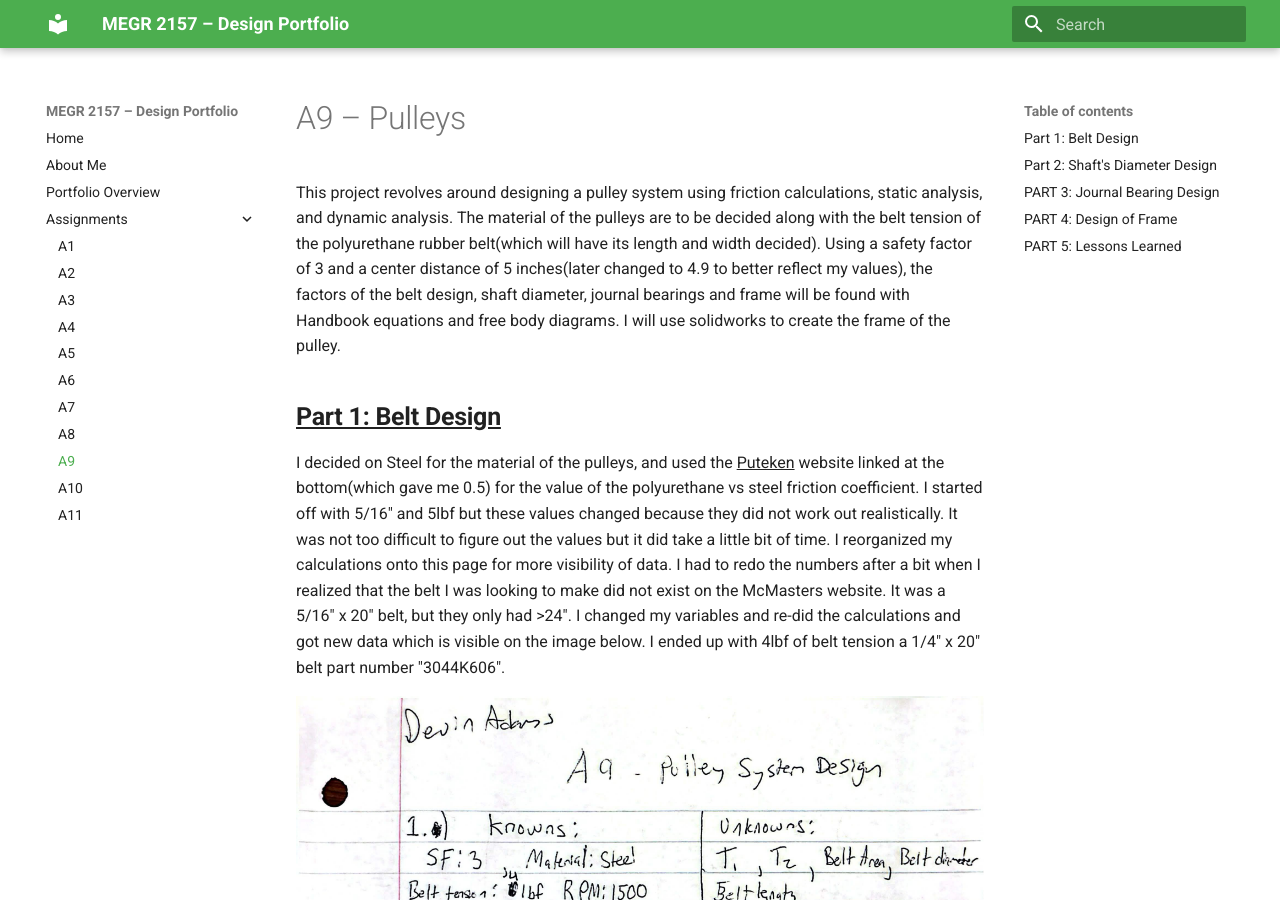
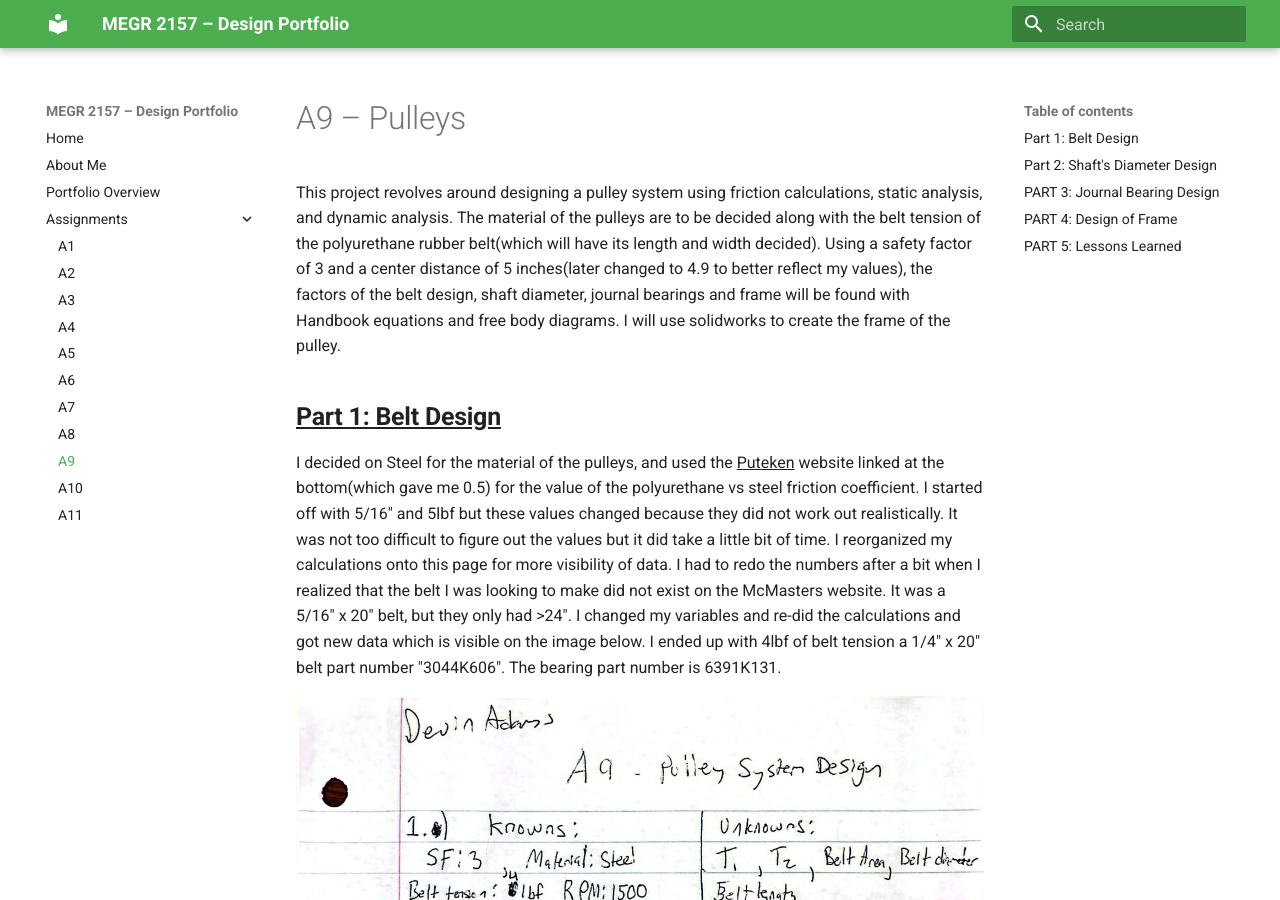
Before and after one commit to dadams78/design-projects-portfolio, an MkDocs documentation site: the page built from docs/assignments/A09/index.md, in a window 1280 px wide and 900 px high. Built offline with MkDocs 1.6.1 and Material for MkDocs 9.7.7, drawn with Linux system fonts in a browser that asks for light colours.

Commit message:
Update index.md

```diff
--- a/docs/assignments/A09/index.md
+++ b/docs/assignments/A09/index.md
@@ -3,7 +3,7 @@ This project revolves around designing a pulley system using friction calculatio
 
 ## **<u>Part 1: Belt Design</u>**
 
-I decided on Steel for the material of the pulleys, and used the <u>Puteken</u> website linked at the bottom(which gave me 0.5) for the value of the polyurethane vs steel friction coefficient. I started off with 5/16" and 5lbf but these values changed because they did not work out realistically. It was not too difficult to figure out the values but it did take a little bit of time. I reorganized my calculations onto this page for more visibility of data. I had to redo the numbers after a bit when I realized that the belt I was looking to make did not exist on the McMasters website. It was a 5/16" x 20" belt, but they only had >24". I changed my variables and re-did the calculations and got new data which is visible on the image below. I ended up with 4lbf of belt tension a 1/4" x 20" belt part number "3044K606".
+I decided on Steel for the material of the pulleys, and used the <u>Puteken</u> website linked at the bottom(which gave me 0.5) for the value of the polyurethane vs steel friction coefficient. I started off with 5/16" and 5lbf but these values changed because they did not work out realistically. It was not too difficult to figure out the values but it did take a little bit of time. I reorganized my calculations onto this page for more visibility of data. I had to redo the numbers after a bit when I realized that the belt I was looking to make did not exist on the McMasters website. It was a 5/16" x 20" belt, but they only had >24". I changed my variables and re-did the calculations and got new data which is visible on the image below. I ended up with 4lbf of belt tension a 1/4" x 20" belt part number "3044K606". The bearing part number is 6391K131.
 
 ![image](A91.png)
 
```
